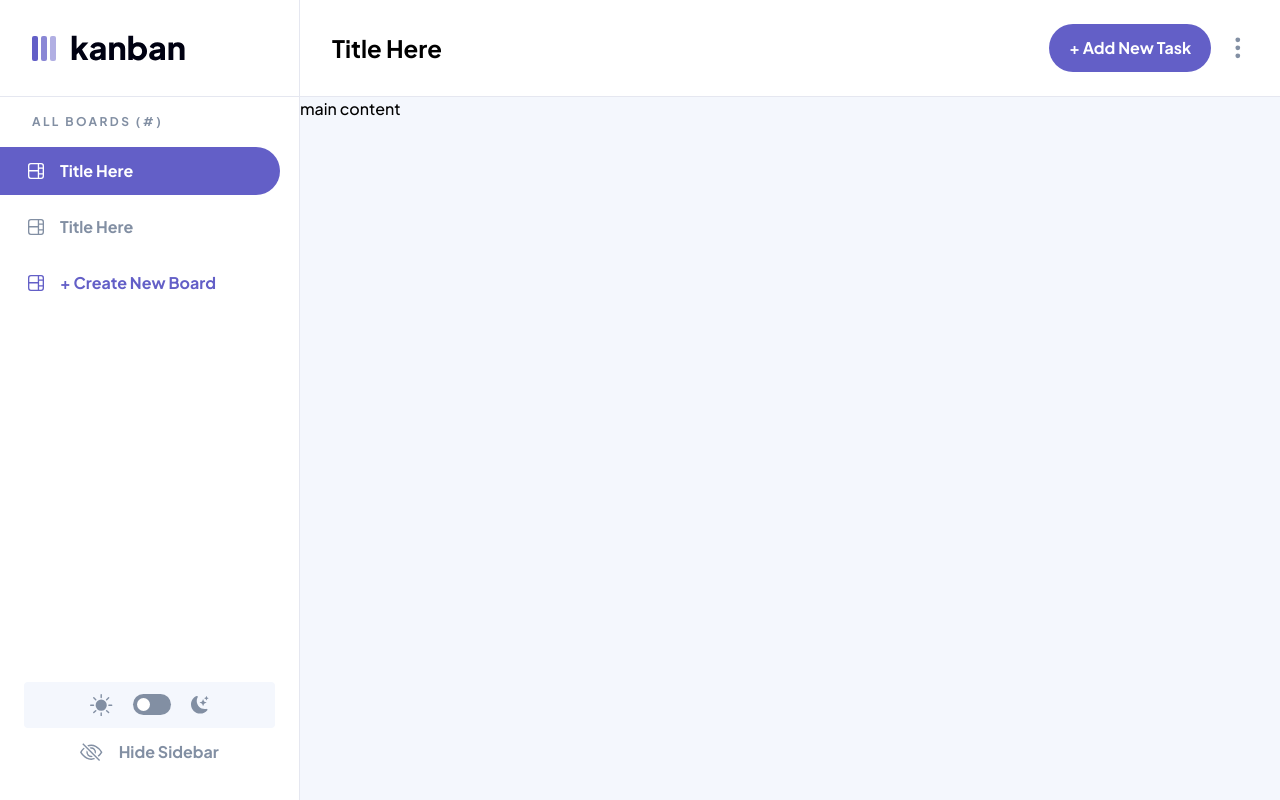
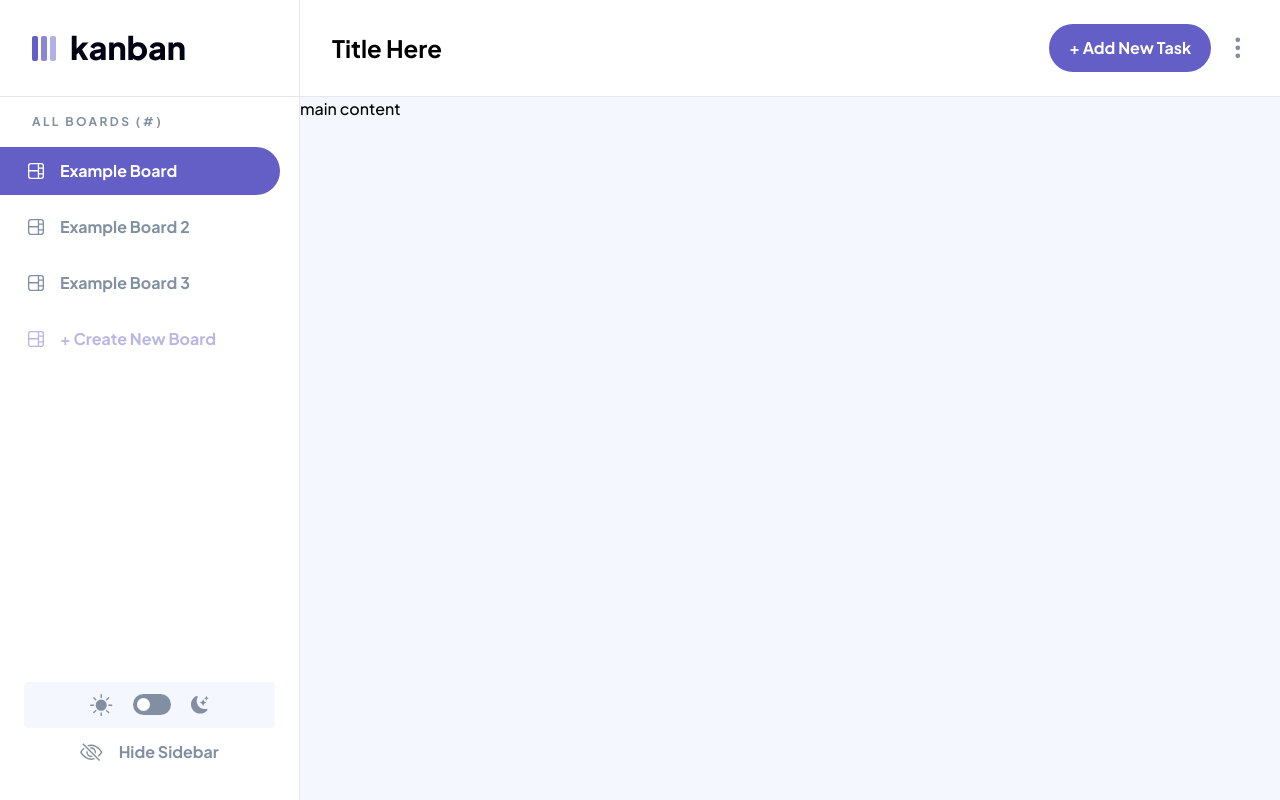
Before and after one commit to Jay-Sm/kanban-task-management-web-app, a Vue app: page / in a window 1280 px wide. Built offline with nearby package versions, Linux system fonts and the light colour scheme.

Commit message:
Create button disables when total boards > 6 & board select now uses real boards

```diff
--- a/src/App.vue
+++ b/src/App.vue
@@ -39,7 +39,8 @@
         </div>
 
         <div class="flex flex-col gap-y-2 mb-auto">
-          <div class="board-select selected">
+          <button v-for="(item, index) in boardTitles" :key="index" @click="currentBoard = index" class="board-select"
+            :class="{ 'selected': item === boardTitles[currentBoard] }">
             <svg class="ml-7" fill="currentColor" width="16" height="16" xmlns="http://www.w3.org/2000/svg">
               <path d="M0 2.889A2.889 2.889 0 0 1 2.889 0H13.11A2.889 2.889 0 0 1 16 2.889V13.11A2.888
                 2.888 0 0 1 13.111 16H2.89A2.889 2.889 0 0 1 0 13.111V2.89Zm1.333 5.555v4.667c0 .859.697
@@ -49,25 +50,11 @@
               </path>
             </svg>
             <p>
-              Title Here
+              {{ item }}
             </p>
-          </div>
+          </button>
 
-          <div class="board-select">
-            <svg class="ml-7" fill="currentColor" width="16" height="16" xmlns="http://www.w3.org/2000/svg">
-              <path d="M0 2.889A2.889 2.889 0 0 1 2.889 0H13.11A2.889 2.889 0 0 1 16 2.889V13.11A2.888
-                2.888 0 0 1 13.111 16H2.89A2.889 2.889 0 0 1 0 13.111V2.89Zm1.333 5.555v4.667c0 .859.697
-                1.556 1.556 1.556h6.889V8.444H1.333Zm8.445-1.333V1.333h-6.89A1.556 1.556 0 0 0 1.334
-                2.89V7.11h8.445Zm4.889-1.333H11.11v4.444h3.556V5.778Zm0 5.778H11.11v3.11h2a1.556 1.556
-                0 0 0 1.556-1.555v-1.555Zm0-7.112V2.89a1.555 1.555 0 0 0-1.556-1.556h-2v3.111h3.556Z">
-              </path>
-            </svg>
-            <p>
-              Title Here
-            </p>
-          </div>
-
-          <button class="board-create">
+          <button class="board-create" :disabled="boardTitles.length >= 3">
             <svg class="ml-7" width="16" height="16" xmlns="http://www.w3.org/2000/svg">
               <path fill="currentColor"
                 d="M0 2.889A2.889 2.889 0 0 1 2.889 0H13.11A2.889 2.889 0 0 1 16 2.889V13.11A2.888 2.888 0 0 1
@@ -111,7 +98,6 @@
                 1 0-.274l.774-.258c.346-.115.617-.386.732-.732L13.863.1z" />
             </svg>
           </div>
-
           <button @click="toggleSidebar()" class="sidebar-hide">
             <svg class="min-w-[1.4rem] min-h-[1.4rem] fill-textColor" width="16" height="16" viewBox="0 0 16 16"
               xmlns="http://www.w3.org/2000/svg">
@@ -135,23 +121,20 @@
           <path d="M10.5 8a2.5 2.5 0 1 1-5 0 2.5 2.5 0 0 1 5 0" />
           <path d="M0 8s3-5.5 8-5.5S16 8 16 8s-3 5.5-8 5.5S0 8 0 8m8 3.5a3.5 3.5 0 1 0 0-7 3.5 3.5 0 0 0 0 7" />
         </svg>
-
       </button>
-
       <div class="kanban left-[18.75rem]">main content</div>
     </div>
   </div>
 </template>
 
 <script setup>
-import { ref } from 'vue'
+import { ref, watch } from 'vue'
 
 const navDropDown = ref(false)
 const preferDark = ref(false)
 
 function swtichTheme() {
   preferDark.value = !preferDark.value
-
   const html = document.querySelector('html')
   html.classList.toggle('dark')
 }
@@ -164,6 +147,16 @@ function toggleSidebar() {
   sidebar.classList.toggle('sidebar-hidden')
   kanban.classList.toggle('!left-[0rem]')
 }
+
+// Board Logic
+const currentBoard = ref(0)
+const boardTitles = ref(['Example Board', 'Example Board 2', 'Example Board 3',])
+
+// watch(() => currentBoard.value, (newValue) => {
+//   if (newvalue >= 6) {
+
+//   }
+// }, {immediate:true})
 </script>
 
 <style>
@@ -236,7 +229,7 @@ header .logo-container img {
 }
 
 .board-create {
-  @apply w-[17.5rem] py-3 flex flex-row items-center gap-x-4 font-bold text-themeColor hover:text-themeColor-hover
+  @apply w-[17.5rem] py-3 flex flex-row items-center gap-x-4 font-bold text-themeColor hover:text-themeColor-hover disabled:opacity-45
 }
 
 .theme-toggle {
```
